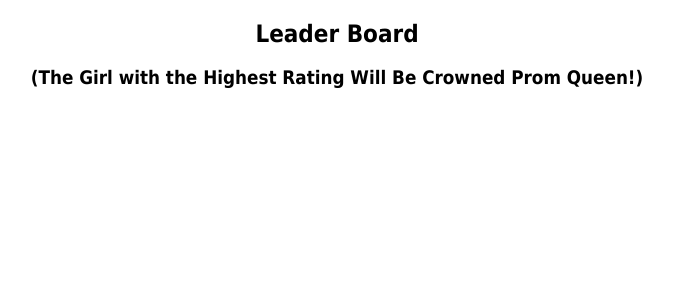
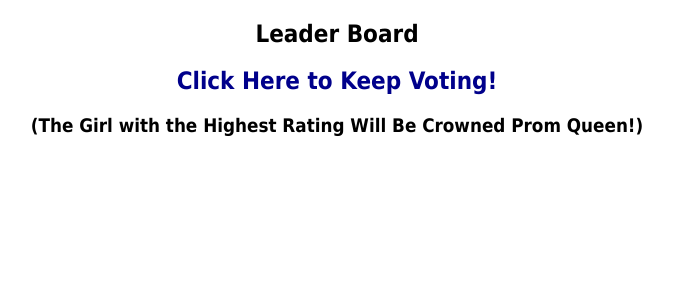
Before and after one commit to avocado-beans/cathequeen, a Flask app: page /leader_board in a window 1280 px wide. Shown: the part 131-431 px from the top of the page, without its empty margins (303-976 px from the left). Run offline with Flask 3, Linux system fonts and the light colour scheme.

Commit message:
Update leaderboard.html

```diff
--- a/templates/leaderboard.html
+++ b/templates/leaderboard.html
@@ -26,6 +26,7 @@
 		{% endif %}
 	</table>
   	{%endfor%}
+	<h2><a href="/">Click Here to Keep Voting!</a></h2>
 	<h3>(The Girl with the Highest Rating Will Be Crowned Prom Queen!)</h3>
 </div>
 
```
